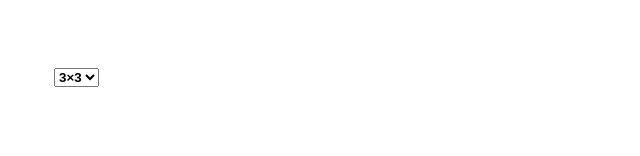
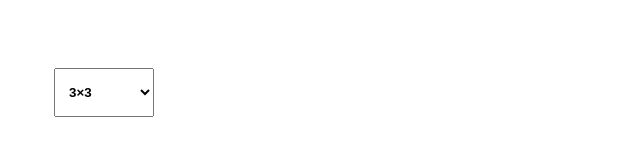
Before and after one commit to JosipaSaravanja/Internship-16-Sumplete, a React (Create React App) app in the folder sumplete/: page / in a window 1280 px wide. Shown: the part 582-738 px from the top of the page, without its empty margins (286-926 px from the left). Built offline with nearby package versions, Linux system fonts and the light colour scheme.

Commit message:
fixed grid (it shanges size depending on number os squares)

```diff
--- a/sumplete/src/App.css
+++ b/sumplete/src/App.css
@@ -19,16 +19,18 @@ body{
   font-weight: bold;
 }
 
+select{
+  width: 100px;
+  padding: 15px 10px;
+  margin-right: 15px;
+}
+
 .grid{
   margin-top: 50px;
   display: grid;
   grid-template-columns: repeat(5, 150px);
 }
 
-.newGame{
-  display: flex;
-  flex-direction: row;
-}
 
 .sum-cell, .number-cell{
   color: black;
--- a/sumplete/src/App.js
+++ b/sumplete/src/App.js
@@ -9,26 +9,28 @@ import { useEffect } from "react";
 
 function App() {
   const [n, setNumber] = useState(3);
-  let newGame= JSON.parse(localStorage.getItem("game")) || new Game(n).data;
-  const [data, setData] = useState(newGame);
+  let game= JSON.parse(localStorage.getItem("game")) || new Game(n).data;
+  const [data, setData] = useState(game);
 console.log(data)
 
   useEffect(() => {
     setData(new Game(n).data)
+  }, [n]);
 
-  }, [n]);
+  const newGame = () => {
+    console.log(n)
+    setData(new Game(4).data);
+  };
 
   const getStyle=()=>{
     const a ="repeat(" +(Number(n)+1) +", 150px)"
-    return {  gridTemplateColumns: a}
+    return {gridTemplateColumns: a}
   }
 
   return (
     <div className="App">
       <Board getStyle={getStyle} n={n} data={data}></Board>
-      <div className="newGame">
-        <Select handleChange={setNumber}></Select>
-      </div>
+      <Select handleChange={setNumber}></Select>
     </div>
   );
 }
```
